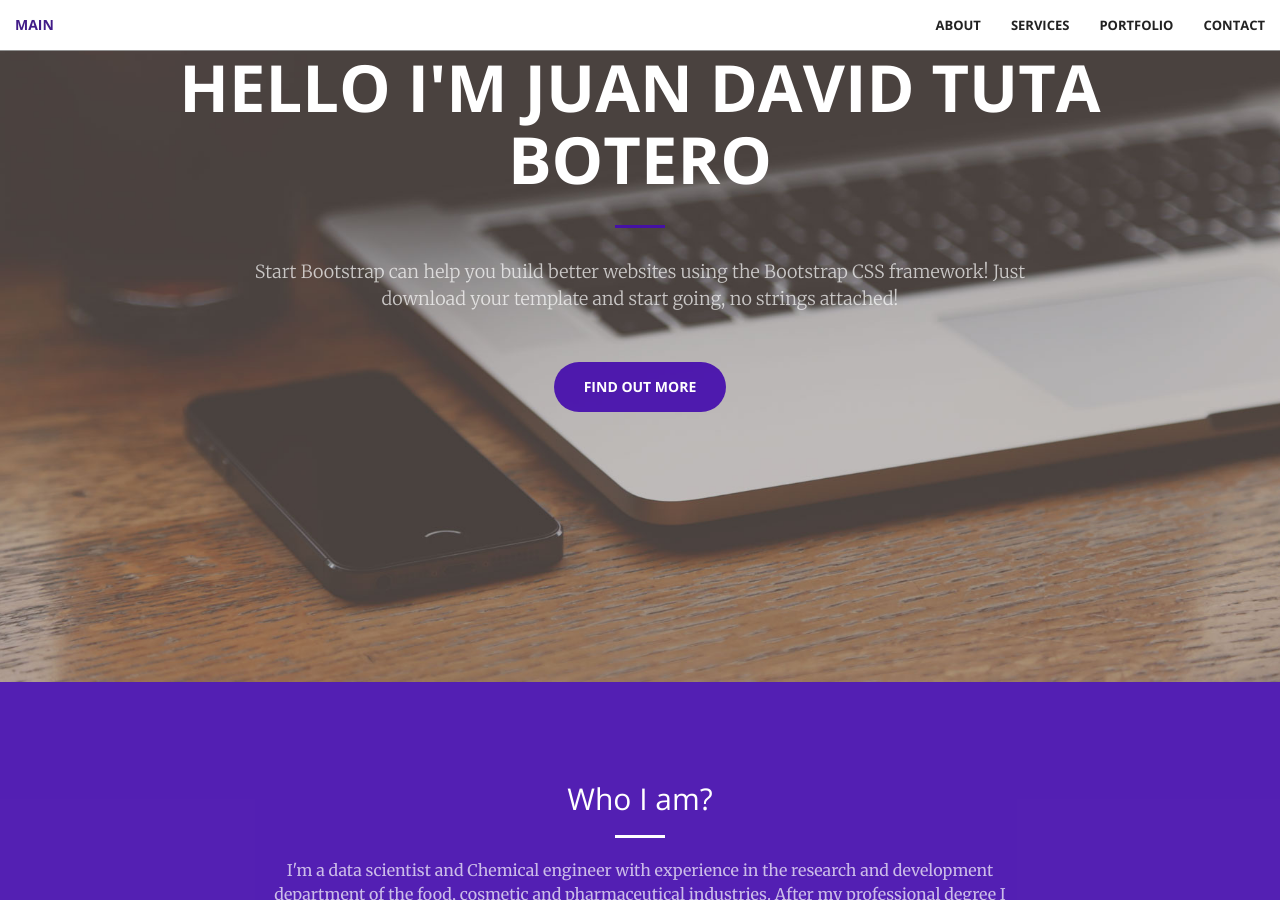
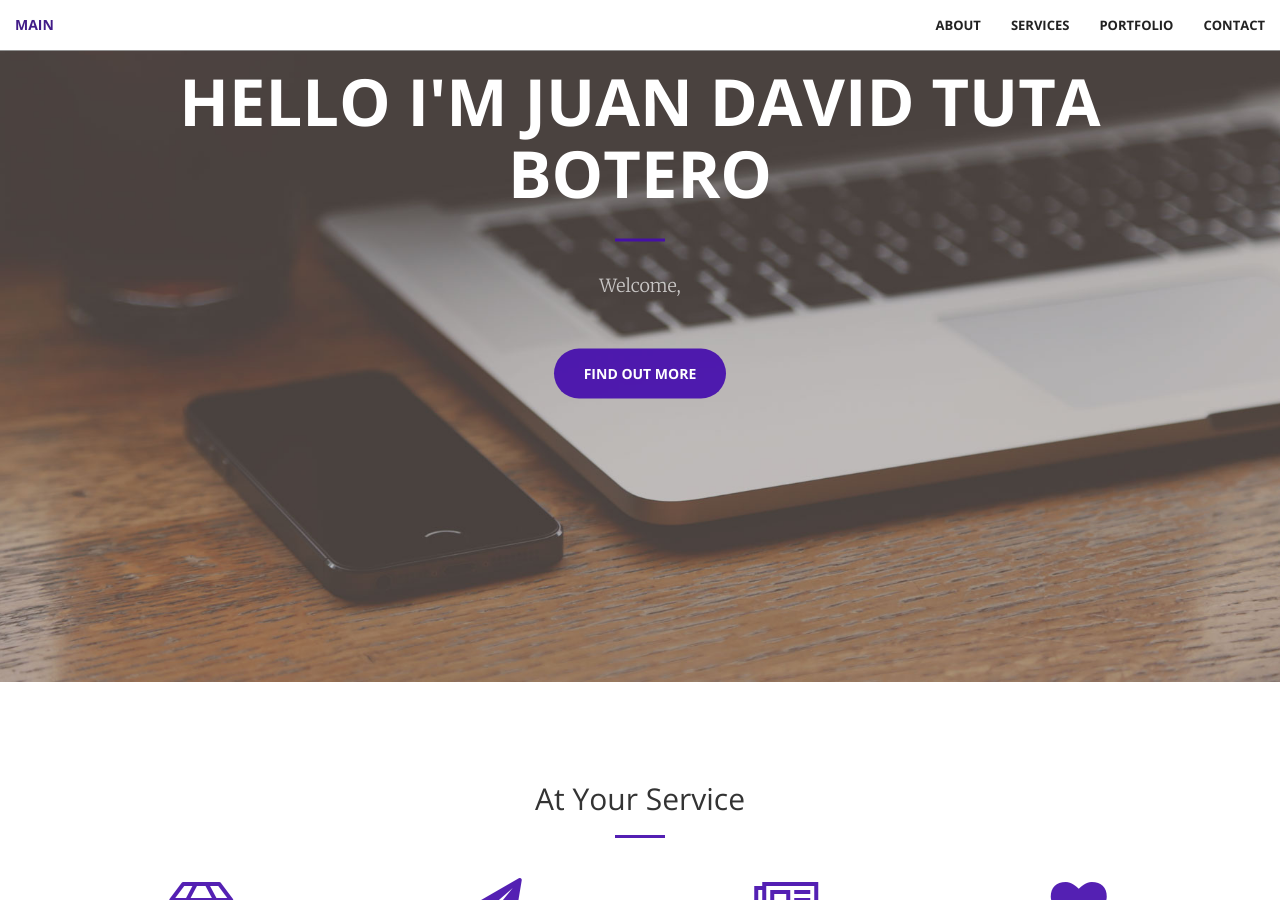
Before and after one commit to Juand0145/Juand0145.github.io, a Jekyll site: the page built from index.html, in a window 1280 px wide and 900 px high, scrolled down 218 px. Built offline with Jekyll 4.4.1, drawn with Linux system fonts in a browser that asks for light colours; some of the changed text lies outside the part shown.

Commit message:
[Adding] moving one part off

```diff
--- a/_includes/header.html
+++ b/_includes/header.html
@@ -3,7 +3,7 @@
         <div class="header-content-inner">
             <h1>Hello I'm Juan David Tuta Botero</h1>
             <hr>
-            <p>Start Bootstrap can help you build better websites using the Bootstrap CSS framework! Just download your template and start going, no strings attached!</p>
+            <p>Welcome, </p>
             <a href="#about" class="btn btn-primary btn-xl page-scroll">Find Out More</a>
         </div>
     </div>
--- a/_layouts/front.html
+++ b/_layouts/front.html
@@ -6,7 +6,7 @@
 <body id="page-top">
   {% include nav.html %}
   {% include header.html %}
-  {% include call-to-action.html %}
+  <!-- {% include call-to-action.html %} -->
   {% include services.html %}
   {% include portfolio.html %}
   {% include aside.html %}
```
Also changed, not shown: _includes/call-to-action.html (+4 -4 lines).
